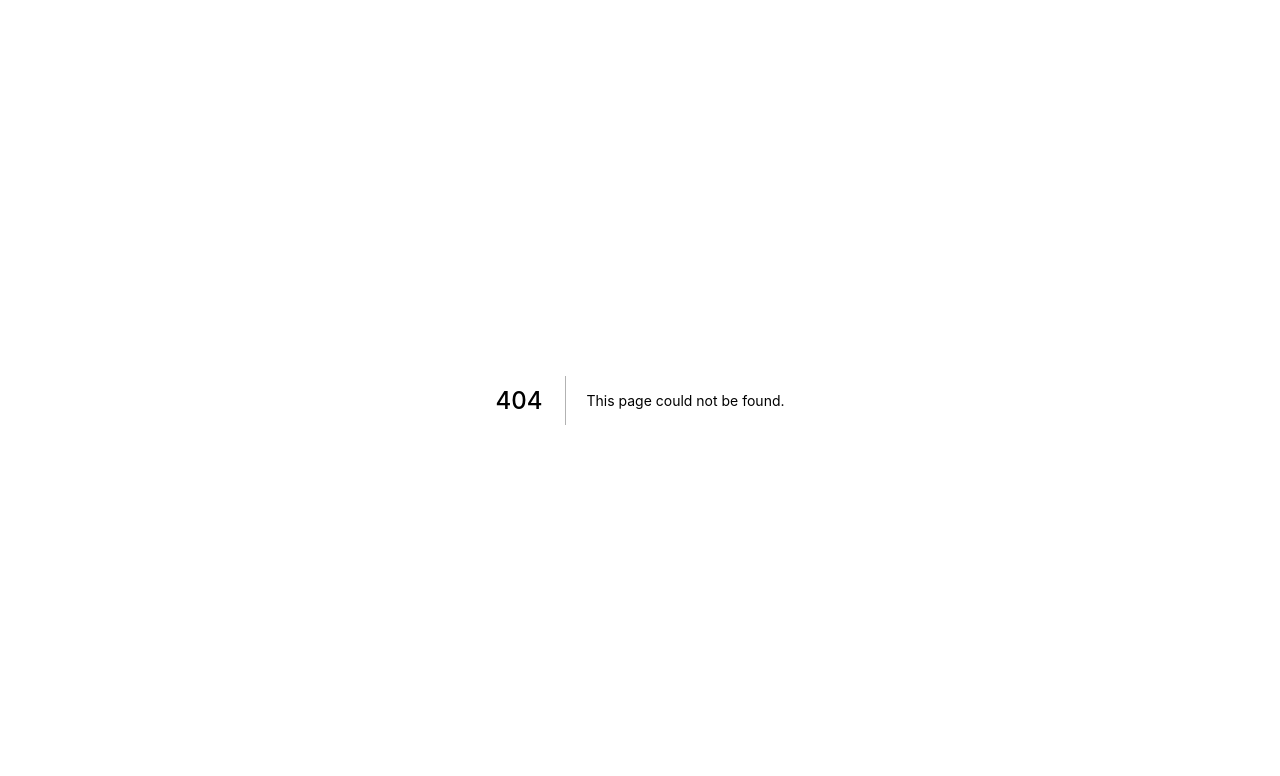
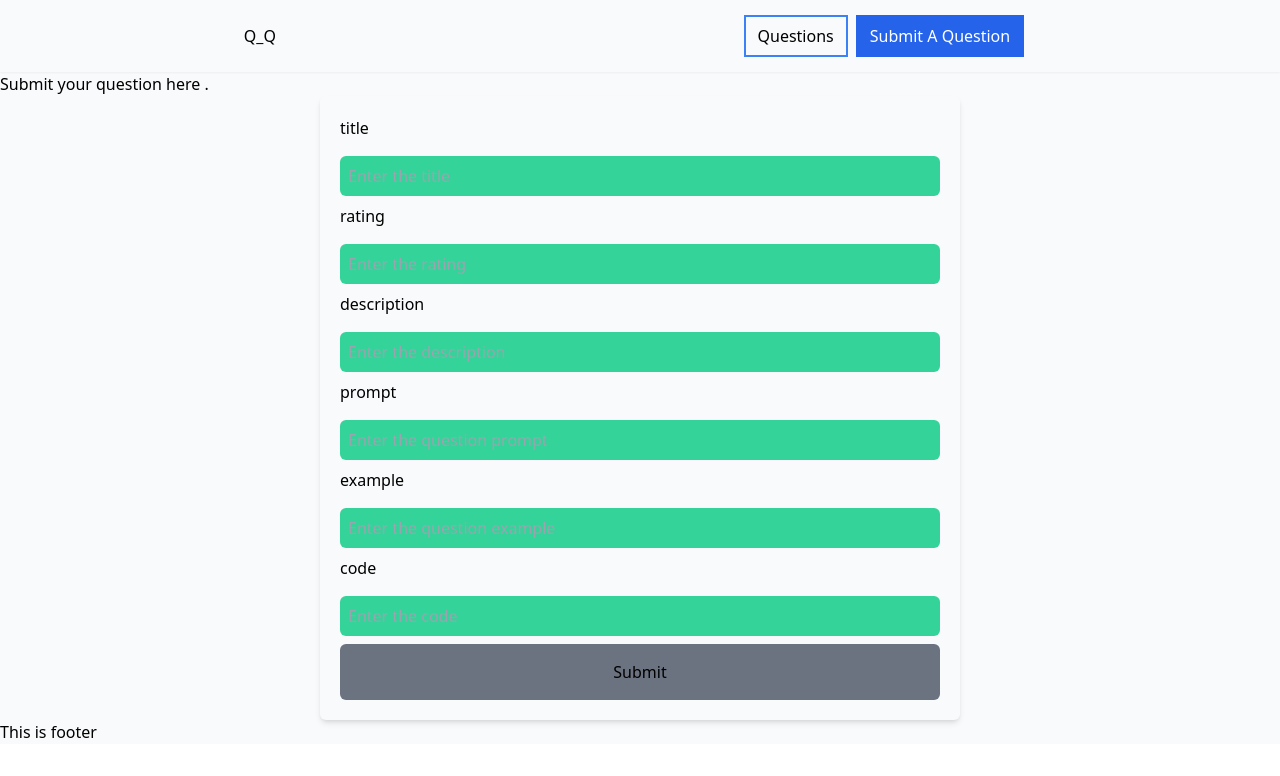
Before and after one commit to rohansinghwow/frontend-ques, a Next.js app: page /submit-question in a window 1280 px wide. Before the commit this address had no page. Shown: the top 776 px of the page. Built offline with nearby package versions, Linux system fonts and the light colour scheme.

Commit message:
adding axios and mongoose

```diff
--- /dev/null
+++ b/components/FormInput.jsx
@@ -0,0 +1,9 @@
+export default function FormInput({name , placeholder , style,require}){
+
+    return (
+        <>
+        <label>{name}</label>
+        <input  type="text" name={name} placeholder={placeholder} className="p-2 rounded-md mt-4 mb-2 bg-emerald-400 text-gray-600"/>
+        </>
+    )
+}
--- /dev/null
+++ b/components/QuestionForm.jsx
@@ -0,0 +1,61 @@
+import FormInput from "./FormInput"
+import  {inputs}  from "../utils/formSystem"
+import axios from 'axios'
+import React from 'react'
+
+export default function QuestionForm(){
+    const [done,setDone] = React.useState(false)
+    React.useEffect(()=>{
+        setTimeout(()=>{
+            setDone(false)
+        }, 3000)
+    }, [done])
+    function postToDB(data){
+        const mainData = data
+
+        axios.post('http://localhost:3000/api/questions/', mainData)
+          .then(function (response) {
+            console.log(response);
+            setDone(true)
+          })
+          .catch(function (error) {
+            console.log(error.response);
+
+          });
+    }
+
+    function handleSubmit(e){
+        e.preventDefault()
+        const data = new FormData(e.target)
+        const rawData = Object.fromEntries(data.entries())
+        const formatDataForPostReq = {
+
+                title : rawData.title,
+                rating : rawData.rating,
+                description : rawData.description,
+                details: {
+                        prompt : rawData.prompt,
+                        example : rawData.example,
+                        code : rawData.code
+                    }
+
+    }
+    postToDB(formatDataForPostReq)
+
+}
+
+
+    return (
+        <div className="relative shadow-md w-2/4 rounded-md mx-auto p-5">
+        {done && <div className="done w-full h-full  bg-gray-600 text-white  absolute">
+            <h1 className="text-center mt-60 bg-green-600 p-5 text-3xl">Question Posted ✅</h1>
+        </div>}
+        <form onSubmit={handleSubmit} className="flex flex-col w-">
+            {inputs.map((item,index)=>(
+                <FormInput key={index} name={item.name}  placeholder={item.placeholder} require={item.require} style={item.style}/>
+            ))}
+            <button type="submit" className="p-4 bg-gray-500 rounded-md">Submit</button>
+        </form>
+        </div>
+    )
+}
--- a/models/QuestionModel.js
+++ b/models/QuestionModel.js
@@ -1,20 +1,27 @@
 const mongoose = require('mongoose')
 
+const reqString = {
+    type : String,
+    required : true,
+}
+const detailsSchema = mongoose.Schema(
+    {
+        prompt : reqString,
+        example : reqString,
+        code : reqString,
+
+    }
+)
 const questionSchema = mongoose.Schema({
-    prompt : {
-        type : String,
-        required : true
-    },
-    example : {
-        type : String,
-        required : true
-    },
-    rating : {
-        type : String,
-        required : true
-    }
-
+    title : reqString,
+    rating : reqString,
+    description : reqString,
+    details : detailsSchema
 
 })
+// const mainSchema = mongoose.Schema({
+//     data : questionSchema
+
+// })
 
 export default mongoose.models.Question || mongoose.model("Question" , questionSchema)
--- a/pages/api/[id].js
+++ /dev/null
@@ -1,27 +0,0 @@
-import nc from "next-connect";
-import { connectDb } from "../../utils/connectDb";
-
-connectDb()
-const handler = nc()
-.get(async(req, res) => {
-  try {
-    const singleQuestion = await QuestionModel.find({_id: req.query.id})
-    res.send(singleQuestion)
-  } catch (error) {
-      console.log(error)
-  }
-})
-.post(async(req,res)=>{
-  const {prompt, example ,rating} = req.body
-  const newQuestion = new QuestionModel({prompt, example , rating})
-  try{
-    await newQuestion.save()
-    res.send('Done Post')
-  }
-  catch(error){
-    console.log(error)
-  }
-})
-
-
-export default handler;
--- a/pages/api/index.js
+++ /dev/null
@@ -1,28 +0,0 @@
-import nc from "next-connect";
-import { connectDb } from "../../utils/connectDb";
-import QuestionModel  from '../../models/QuestionModel';
-
-connectDb()
-const handler = nc()
-.get(async(req, res) => {
-  try {
-    const questions = await QuestionModel.find({})
-    res.send(questions)
-  } catch (error) {
-      console.log(error)
-  }
-})
-.post(async(req,res)=>{
-  const {prompt, example ,rating} = req.body
-  const newQuestion = new QuestionModel({prompt, example , rating})
-  try{
-    await newQuestion.save()
-    res.send('Done Post')
-  }
-  catch(error){
-    console.log(error)
-  }
-})
-
-
-export default handler;
--- /dev/null
+++ b/pages/api/questions/[id].js
@@ -0,0 +1,19 @@
+import nc from "next-connect";
+import { connectDb } from "../../../utils/connectDb";
+import QuestionModel from "../../../models/QuestionModel";
+
+connectDb();
+const handler = nc()
+  .get(async (req, res) => {
+    try {
+      const {id} = req.query
+      const question = await QuestionModel.find({_id : id});
+      // const questions = await QuestionModel.find({_id : "626bbd68cdbd054a5f85838f"})
+      res.send(question);
+    } catch (error) {
+      console.log(error);
+    }
+  })
+
+
+export default handler;
--- /dev/null
+++ b/pages/api/questions/index.js
@@ -0,0 +1,48 @@
+import nc from "next-connect";
+import { connectDb } from "../../../utils/connectDb";
+import QuestionModel from "../../../models/QuestionModel";
+
+connectDb();
+const handler = nc()
+  .get(async (req, res) => {
+    try {
+      const questions = await QuestionModel.find({});
+      // const questions = await QuestionModel.find({_id : "626bbd68cdbd054a5f85838f"})
+      res.send(questions);
+    } catch (error) {
+      console.log(error);
+    }
+  })
+  .post(async (req, res) => {
+    const {
+
+      title,
+      rating,
+      description,
+      details : {
+        prompt,
+        example,
+        code
+      }
+    } = req.body;
+    const newQuestion = new QuestionModel({
+      title,
+      rating,
+      description,
+      details: {
+        prompt,
+        example,
+        code,
+      },
+    });
+    try {
+
+      await newQuestion.save();
+
+      res.send("Done Post");
+    } catch (error) {
+      console.log(error);
+    }
+  });
+
+export default handler;
--- a/pages/questions/[id].js
+++ b/pages/questions/[id].js
@@ -0,0 +1,37 @@
+import Layout from "../../components/Layout";
+import axios from 'axios'
+export default function Singlequestion({question}){
+
+    return (
+        <Layout>
+            <div className="w-2/4 mx-auto p-4">
+                <p>Prompt</p>
+                <h3 className="mb-5">{question.details.prompt}</h3>
+
+
+                <p className="mb-3">{question.details.example}</p>
+                <pre className="bg-gray-100 text-lg rounded-md py-6 px-4 break-words whitespace-pre-wrap border-2 border-gray-200 border-l-gray-700 border-l-4 text-gray-700  overflow-y-scroll">
+
+                    <code>{question.details.code}</code>
+
+                </pre>
+
+                </div>
+
+        </Layout>
+    )
+}
+
+export async function getServerSideProps(context){
+    const {data} = await axios.get(`http://localhost:3000/api/questions/${context.query.id}`)
+    try {
+        return {
+            props : {
+                question : data[0]
+            }
+        }
+    } catch (error) {
+        console.log(error)
+    }
+
+}
--- a/pages/questions/index.js
+++ b/pages/questions/index.js
@@ -1,28 +1,50 @@
 import Layout from "../../components/Layout";
+import axios from "axios";
+import {useRouter} from 'next/router'
 
-
-export default function Questions(){
+export default function Questions({ allQuestion }) {
+      const router = useRouter()
   return (
     <Layout>
       <div className="question-container flex justify-center md:justify-start  items-center flex-wrap w-11/12 mx-auto">
-             <div className="question-card px-3 hover:shadow-lg cursor-pointer bg-gray-100 py-3 basis-72 border-8 hover:rounded-sm border-white shadow-md rounded-lg m-5">
-
+        {allQuestion.map((item,index) => (
+          <div
+          onClick={()=>router.push(`questions/${item._id}`)}
+            key={index}
+            className="question-card px-3  cursor-pointer bg-gray-100 py-3 basis-72    rounded-lg m-5 border-2 border-gray-200"
+          >
             <div className="card-header">
-                    <h3 className="text-2xl mb-3 font-bold text-gray-600">FAQ Component</h3>
+              <h3 className="text-2xl mb-3 font-bold text-gray-600">
+                {item.title}
+              </h3>
             </div>
 
             <div className="card-body ">
-                    <p className="text-gray-600 ">Create a re-usable "Frequently Asked Questions" component</p>
-                    <p className="mt-5 text-gray-700 ">Difficulty : <span className="bg-green-500 px-3 py-1 mt-2 font-semibold rounded-md text-white">Easy</span></p>
+              <p className="text-gray-600 ">{item.description}</p>
+              <p className="mt-5 text-gray-700 ">
+                          Difficulty :
+                          <span className="bg-gray-500 px-3 py-1 mt-2 font-semibold rounded-md text-white">
+                            {item.rating}
+                          </span>
+                        </p>
+
             </div>
           </div>
-
-
+        ))}
       </div>
     </Layout>
-     )
+  );
 }
 
-export async function getStaticProps(context){
-
+export async function getStaticProps() {
+  const { data } = await axios.get(`http://localhost:3000/api/questions/`);
+  try {
+    return {
+      props: {
+        allQuestion: data
+      },
+    };
+  } catch (error) {
+    console.log(error);
   }
+}
--- /dev/null
+++ b/pages/submit-question.js
@@ -0,0 +1,13 @@
+import Layout from "../components/Layout"
+import QuestionForm from "../components/QuestionForm"
+export default function Submit(){
+
+    return (
+        <Layout>
+            <h1>Submit your question here .</h1>
+            <QuestionForm/>
+
+        </Layout>
+
+    )
+}
--- /dev/null
+++ b/utils/formSystem.js
@@ -0,0 +1,39 @@
+export const inputs = [
+    {
+        name : "title",
+        placeholder : "Enter the title",
+        require : "required",
+        style : "bg-gray-400 text-white"
+    },
+
+    {
+        name : "rating",
+        placeholder : "Enter the rating",
+        require : "required",
+        style : "bg-gray-400 text-white"
+    },
+    {
+        name : "description",
+        placeholder : "Enter the description",
+        require : "required",
+        style : "bg-gray-400 text-white"
+    },
+    {
+        name : "prompt",
+        placeholder : "Enter the question prompt",
+        require : "required",
+        style : "bg-gray-400 text-white"
+    },
+    {
+        name : "example",
+        placeholder : "Enter the question example",
+        require : "required",
+        style : "bg-gray-400 text-white"
+    },
+    {
+        name : "code",
+        placeholder : "Enter the code",
+        require : "required",
+        style : "bg-gray-400 text-white"
+    }
+]
```
Also changed, not shown: models/Details.js (added), 1 other file (tests, documents, lock files or other folders). Lines whose indentation alone changed are shown as unchanged.
